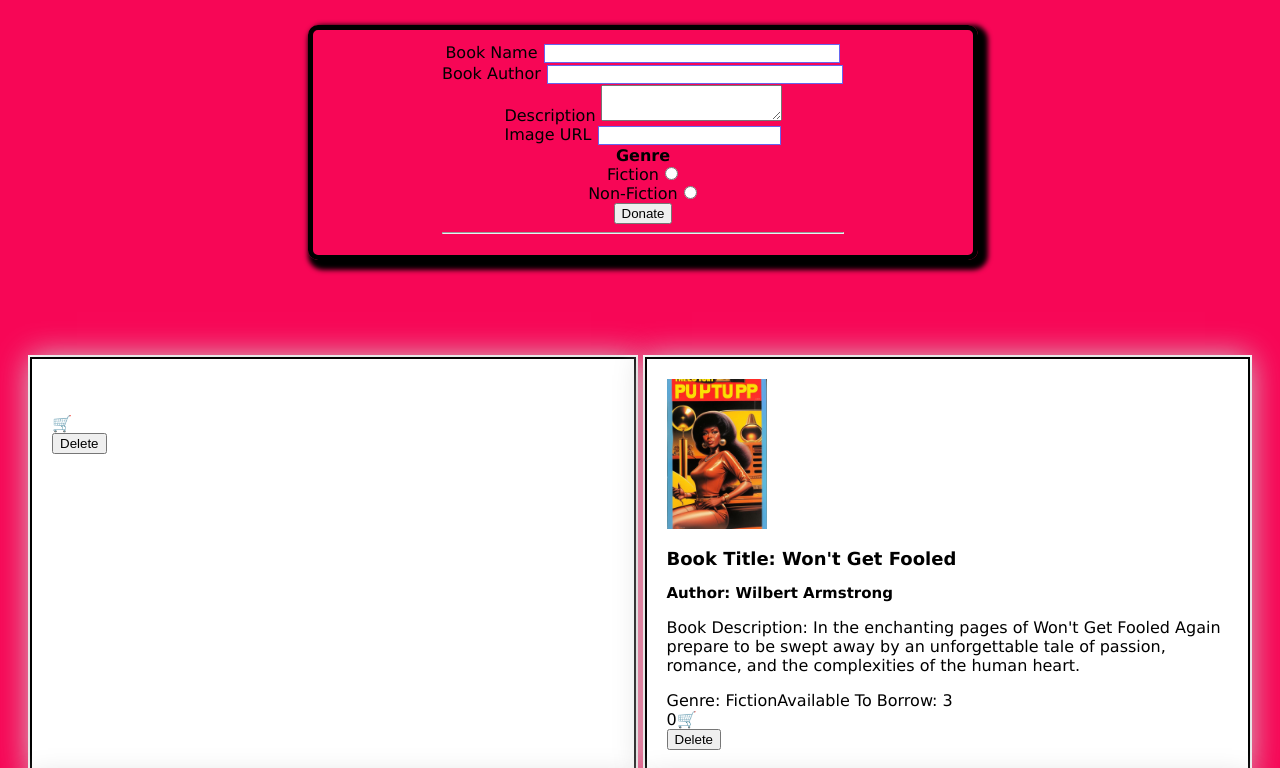
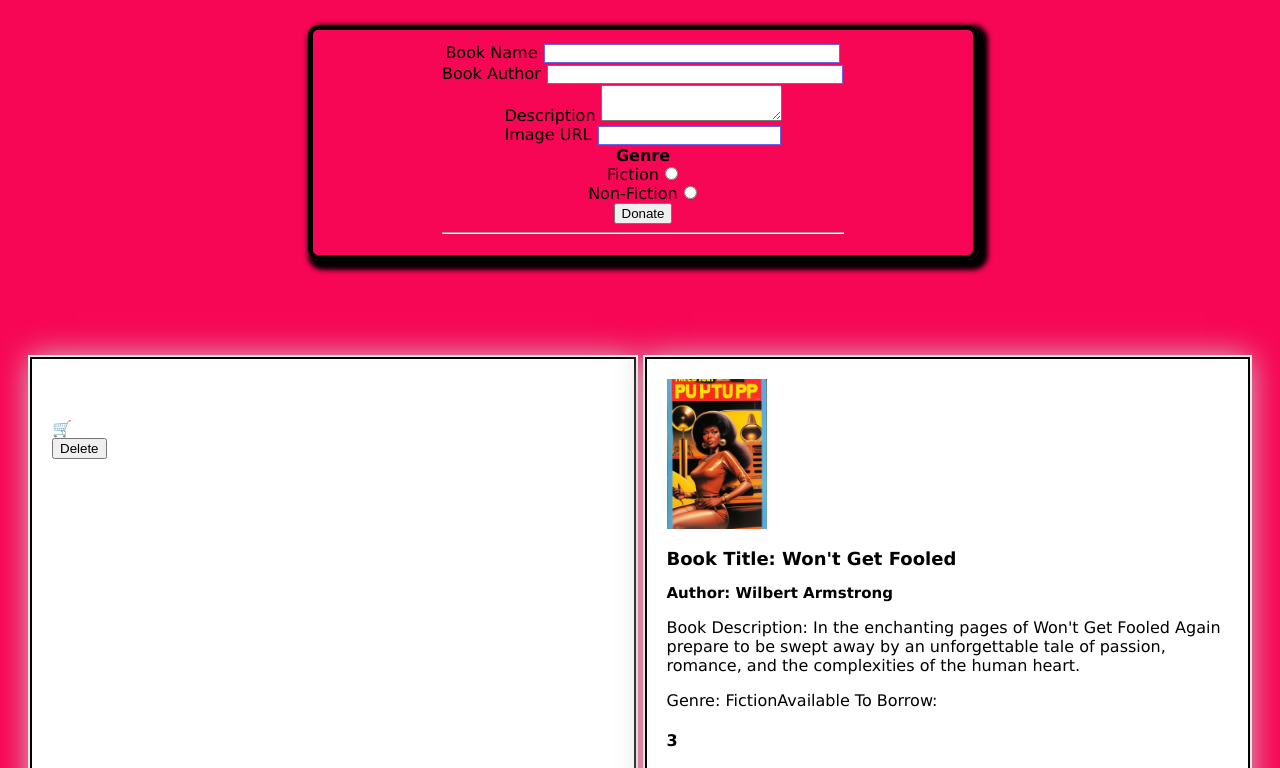
Before and after one commit to lawsonjerry/Bookstore-Web-App, a website: page donations.html in a window 1280 px wide. Shown: the top 768 px of the page. Drawn offline with Linux system fonts and the light colour scheme.

Commit message:
fixed inventory count issue

```diff
--- a/donations.css
+++ b/donations.css
@@ -129,6 +129,7 @@ form input.button {
   color: #ffff;
   font-weight: 500;
   cursor: pointer;
+  outline: none
 }
 
 #new-book-form input[type="submit"] {
--- a/main.js
+++ b/main.js
@@ -7,7 +7,7 @@ const booksToBorrow = [
       "Book Description: In the enchanting pages of Won't Get Fooled Again prepare to be swept away by an unforgettable tale of passion, romance, and the complexities of the human heart.",
     img: "Assets/wont_get_fooled_again_bookCover.jpg",
     inventoryText: "Available To Borrow: ",
-    inventory: 3,
+    inventoryCounter: 3,
     order: 0,
   },
   {
@@ -76,13 +76,13 @@ function createBookCard(book) {
   bookImageElement.setAttribute("src", book.img);
 
   //span for book inventory
+  const currentBookItemInventoryCounter = document.createElement("h4");
+  currentBookItemInventoryCounter.id = "book-inventory-counter";
+  currentBookItemInventoryCounter.textContent = book.inventoryCounter;
+
   const currentBookItemInventoryText = document.createElement("span");
-  currentBookItemInventoryText.id = "wont-get-fooled-current-inventory";
+  currentBookItemInventoryText.id = "book-inventory-text";
   currentBookItemInventoryText.textContent = book.inventoryText;
-
-  const currentBookItemInventory = document.createElement("span");
-  currentBookItemInventory.id = "wont-get-fooled-current-inventory";
-  currentBookItemInventory.textContent = book.inventory;
 
   //container for shopping area
   const bookShoppingArea = document.createElement("div");
@@ -99,11 +99,11 @@ function createBookCard(book) {
   bookCart.id = "book-cart";
   bookCart.textContent = "🛒";
   bookCart.addEventListener("click", () => {
-    console.log("click on shopping cart");
+
     currentOrders.textContent = ++book.order;
     // currentBookItemInventoryText.textContent =
     // book.inventoryText + String(book.inventory);
-    --book.inventory;
+    currentBookItemInventoryCounter.textContent = --book.inventoryCounter;
   });
 
   const deleteButton = document.createElement("button");
@@ -122,7 +122,7 @@ function createBookCard(book) {
   bookCard.append(bookItemDescription);
   bookCard.append(bookItemGenre);
   bookCard.append(currentBookItemInventoryText);
-  bookCard.append(currentBookItemInventory);
+  bookCard.append(currentBookItemInventoryCounter);
   bookCard.append(bookShoppingArea);
   bookShoppingArea.append(currentOrders);
   bookShoppingArea.append(bookCart);
```
